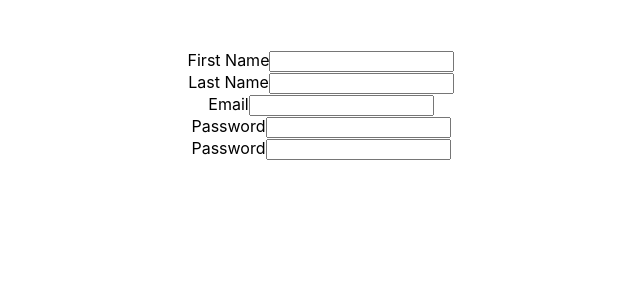
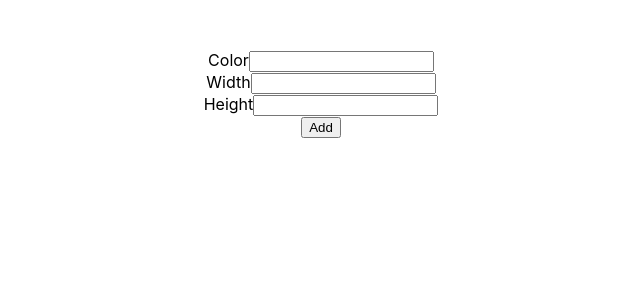
Before and after one commit to BenRomdhaneInes/First-React-With-JSX, a React (Create React App) app in the folder first-react-with-jsx/: page / in a window 1280 px wide. Shown: the top 300 px of the page, without its empty margins (319-959 px from the left). Built offline with nearby package versions, Linux system fonts and the light colour scheme.

Commit message:
color box

```diff
--- a/first-react-with-jsx/src/App.css
+++ b/first-react-with-jsx/src/App.css
@@ -2,3 +2,17 @@
   text-align: center;
   padding:50px;
 }
+
+.box-wrapper{
+  display:flex;
+  gap: 10px;
+  flex-wrap: wrap;
+  padding: 20px 0;
+  justify-content: center;
+}
+
+.color-box{
+  width:100px;
+  height: 100px;
+  border-radius:10px;
+}
--- a/first-react-with-jsx/src/App.js
+++ b/first-react-with-jsx/src/App.js
@@ -1,13 +1,16 @@
-import React from 'react';
-import Form from './Components/form';
+import React, { useState }from 'react';
+import ColorSelector from './Components/colorSelector';
+import ColorBox from './Components/colorBox';
 
 import './App.css'
 
 
 function App() {
+  const [boxs, setBoxs] = useState([])
   return (
     <div className="app">
-      <Form/>
+      <ColorSelector boxs={boxs} setBoxs={setBoxs}/>
+      <div className="box-wrapper">{boxs?.map((box, index) => <ColorBox box={box} key={index}/>)}</div>
     </div>
   );
 }
--- /dev/null
+++ b/first-react-with-jsx/src/Components/colorBox.js
@@ -0,0 +1,9 @@
+import React from 'react'
+const ColorBox = ({ box }) => {
+
+  return(
+     <div className='color-box' style={{ backgroundColor: box.color, width: box.width + 'px', height: box.height + 'px'}}/>
+  )
+}
+
+export default ColorBox
--- /dev/null
+++ b/first-react-with-jsx/src/Components/colorSelector.js
@@ -0,0 +1,32 @@
+import React, { useState } from 'react'
+const ColorSelector = ({boxs, setBoxs}) => {
+  const [color, setColor] = useState('')
+  const [width, setWidth] = useState('')
+  const [height, setHeight] = useState('')
+  const addColor = (e) =>{
+    e.preventDefault();
+    setBoxs([...boxs, {color: color, width: width, height: height}])
+    setColor('')
+    setHeight('')
+    setWidth('')
+  }
+  return(
+      <form className='color-selector' onSubmit={addColor}>
+          <div>
+          <label htmlFor="color">Color</label>
+          <input type="text" id="color" onChange={(e) => setColor(e.target.value)} value={color}/>
+          </div>
+          <div>
+          <label htmlFor="width">Width</label>
+          <input type="number" id="width" onChange={(e) => setWidth(e.target.value)} value={width}/>
+          </div>
+          <div>
+          <label htmlFor="height">Height</label>
+          <input type="number" id="height" onChange={(e) => setHeight(e.target.value)} value={height}/>
+          </div>
+          <button className='submit-btn'>Add</button>
+      </form>
+  )
+}
+
+export default ColorSelector
```
Also changed, not shown: 1 other file (tests, documents, lock files or other folders).
